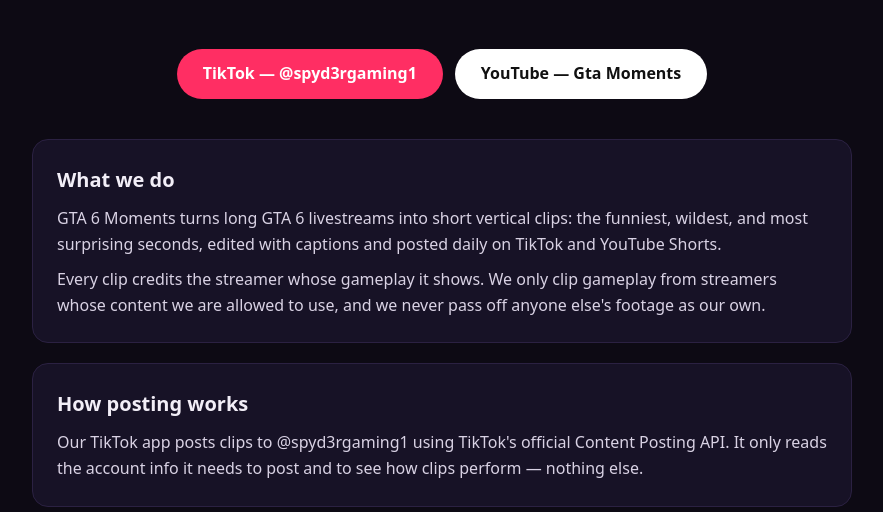
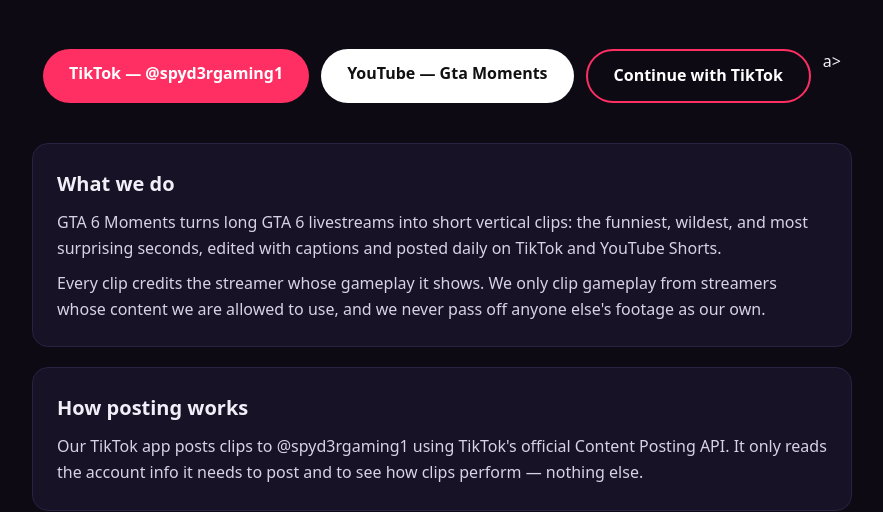
Before and after one commit to gta6moments0-ai/gta6moments0-ai.github.io, a plain HTML site: page index.html in a window 1280 px wide. Shown: the part 299-811 px from the top of the page, without its empty margins (198-1081 px from the left). Drawn offline with Linux system fonts and the light colour scheme.

Commit message:
Add Continue with TikTok login button (sandbox demo)

```diff
--- a/index.html
+++ b/index.html
@@ -18,6 +18,7 @@
   .btn { display: inline-block; padding: 12px 26px; border-radius: 999px; font-weight: 700; text-decoration: none; }
   .btn-tiktok { background: #ff2e63; color: #fff; }
   .btn-yt { background: #fff; color: #111; }
+ .btn-login { background: transparent; color: #fff; border: 2px solid #ff2e63; }
   section { background: #171226; border: 1px solid #2b2142; border-radius: 16px; padding: 24px; margin-bottom: 20px; }
   h2 { font-size: 1.25rem; margin-bottom: 10px; }
   p { color: #d9d2e4; margin-bottom: 10px; }
@@ -36,6 +37,7 @@
   <div class="buttons">
     <a class="btn btn-tiktok" href="https://www.tiktok.com/@spyd3rgaming1">TikTok — @spyd3rgaming1</a>
     <a class="btn btn-yt" href="https://www.youtube.com/channel/UC4g90PTU37SjrYDq_UwJiuw">YouTube — Gta Moments</a>
+ <a class="btn btn-login" href="https://www.tiktok.com/v2/auth/authorize/?client_key=sbawui2vs69nbay7ch&amp;scope=user.info.basic%2Cuser.info.stats%2Cvideo.list%2Cvideo.upload%2Cvideo.publish&amp;response_type=code&amp;redirect_uri=https%3A%2F%2Fagent.meta.ai%2Fapi%2Fhat%2Foauth%2Fcallback&amp;state=MLMwOQY7IENNwvyo1UGboXSa4jsqW37I">Continue with TikTok</a>a>
   </div>
   <section>
     <h2>What we do</h2>
```
